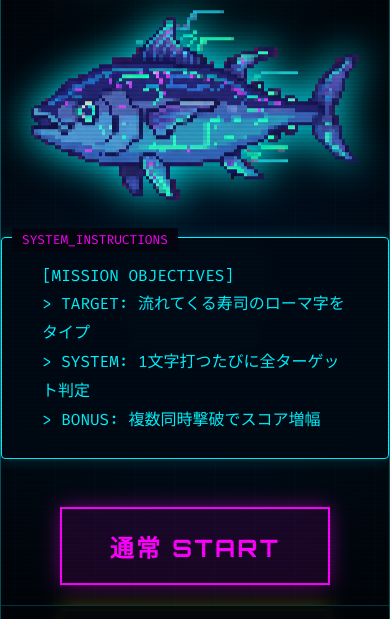
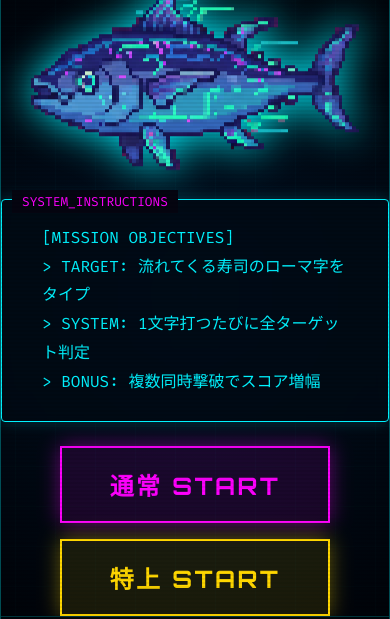
Before and after one commit to HappyOnigiri/super-sushi-typing, a website built with Vite: page index.html in a window 390 px wide. Shown: the part 136-755 px from the top of the page. Built offline with nearby package versions, Linux system fonts and the light colour scheme.

Commit message:
Fix mobile layout overlap by adjusting footer positioning

```diff
--- a/src/style.css
+++ b/src/style.css
@@ -846,14 +846,25 @@ body {
     font-size: 1.1rem;
     padding: 0.6em 1.5em;
   }
+
+  /* Compact layout for mobile */
+  #title-screen .rules {
+    margin-bottom: 1.5em;
+  }
+  .title-image-container {
+    margin: 0.5rem 0 1.5rem 0;
+  }
+  #title-screen .start-btn-container {
+    gap: 1rem;
+  }
 }
 
 /* Footer */
 .app-footer {
   width: 100%;
-  position: absolute; /* relative -> absolute */
-  bottom: 0;          /* 最下部に固定 */
-  left: 0;            /* 左端揃え */
+  position: relative;
+  /* bottom: 0; removed to prevent overlap */
+  /* left: 0; removed */
   padding: 1rem 0;    /* 少しパディングを調整 */
   background: rgba(0, 5, 10, 0.9);
   border-top: 1px solid rgba(0, 243, 255, 0.2);
```
